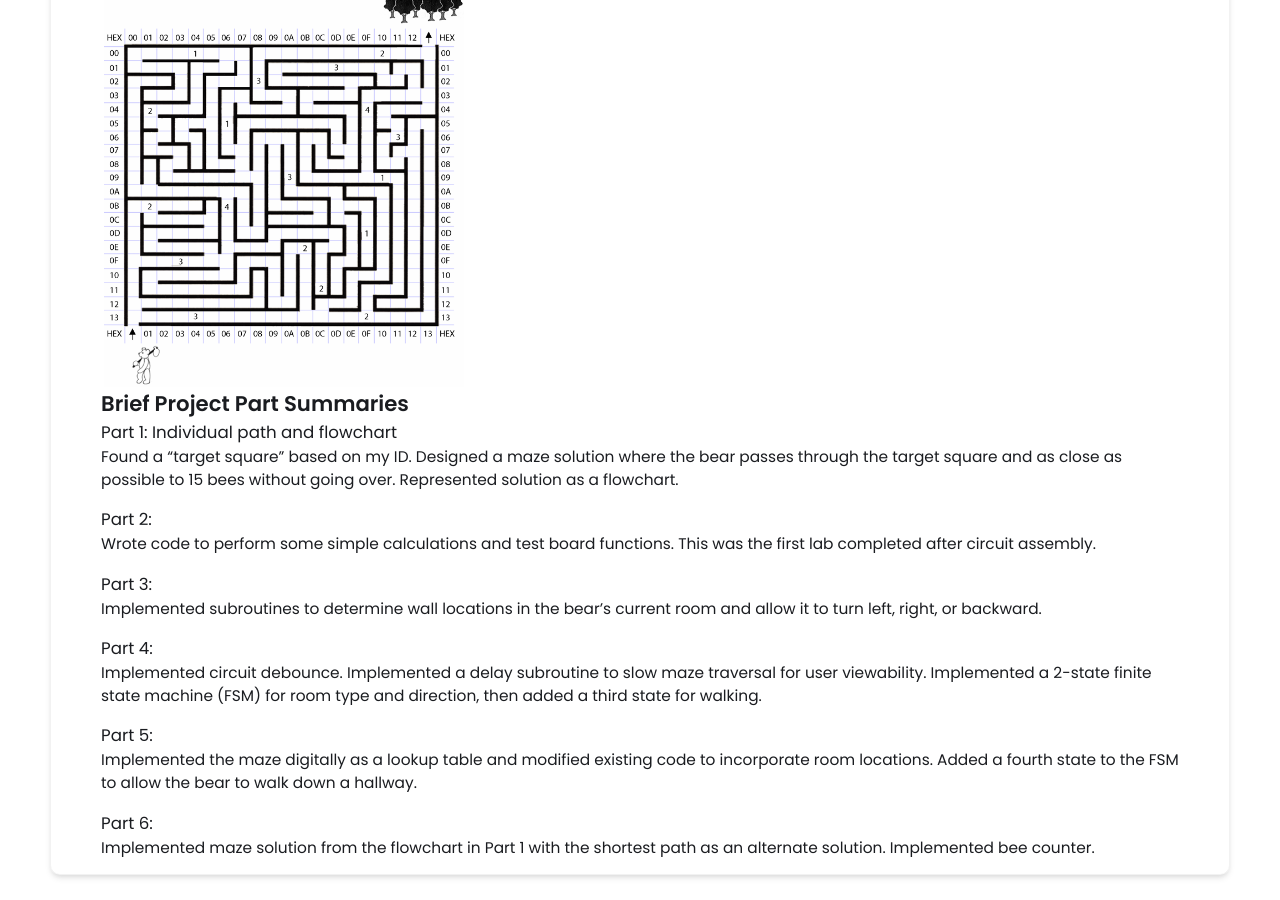
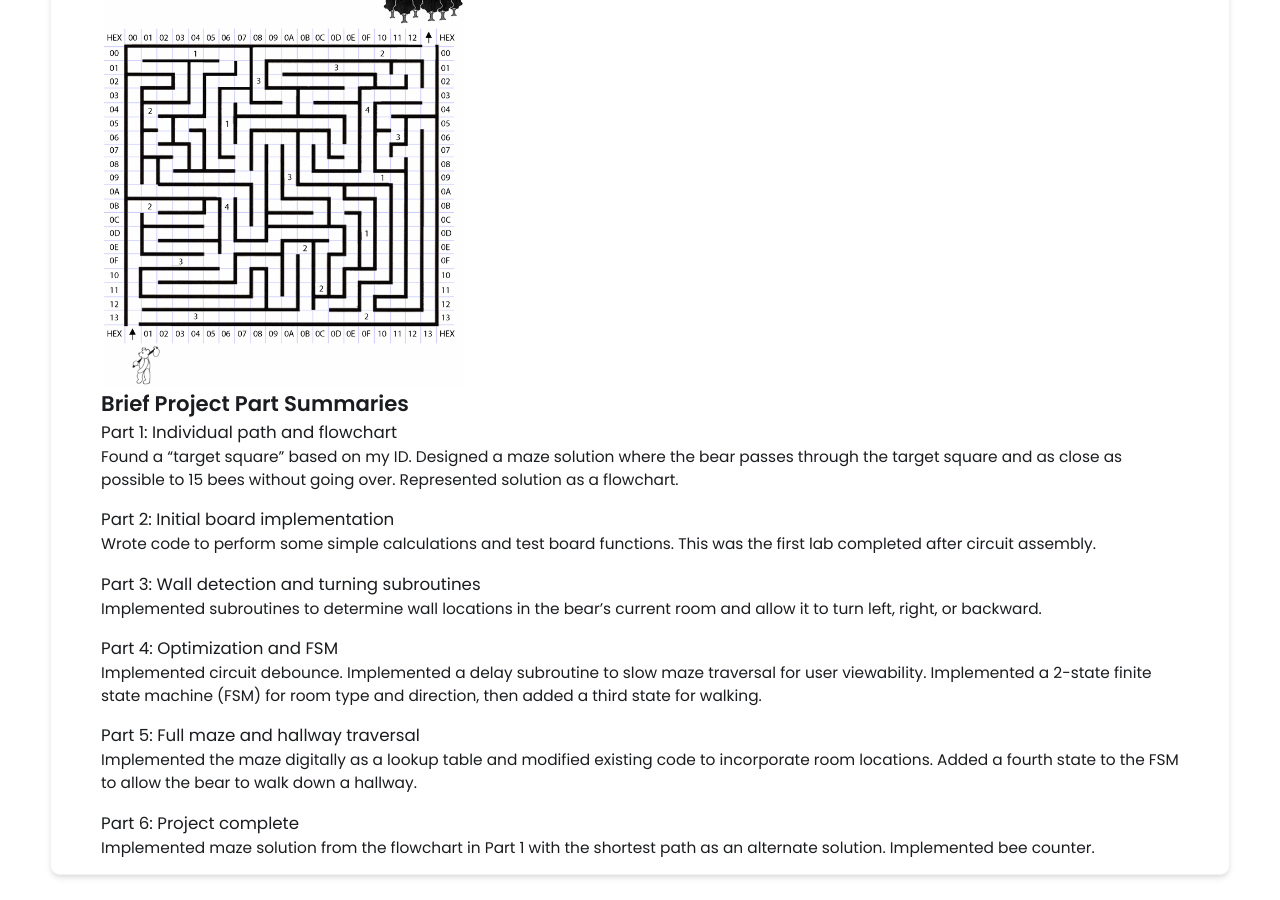
Before and after one commit to MattPieti/MattPieti.github.io, a Jekyll site: the page built from _projects/2maze/index.md, in a window 1280 px wide and 900 px high, scrolled down 2024 px. Built offline with Jekyll 4.4.1, drawn with Linux system fonts in a browser that asks for light colours.

Commit message:
Update index.md

```diff
--- a/_projects/2maze/index.md
+++ b/_projects/2maze/index.md
@@ -53,31 +53,31 @@ This project demonstrates my ability to implement and validate state-based contr
 Found a "target square" based on my ID. Designed a maze solution where the bear passes through the target square and as close as possible to 15 bees without going over. Represented solution as a flowchart.
 
 
-### Part 2:
+### Part 2: Initial board implementation
 
 
 Wrote code to perform some simple calculations and test board functions. This was the first lab completed after circuit assembly.
 
 
-### Part 3:
+### Part 3: Wall detection and turning subroutines
 
 
 Implemented subroutines to determine wall locations in the bear's current room and allow it to turn left, right, or backward.
 
 
-### Part 4:
+### Part 4: Optimization and FSM
 
 
 Implemented circuit debounce. Implemented a delay subroutine to slow maze traversal for user viewability. Implemented a 2-state finite state machine (FSM) for room type and direction, then added a third state for walking.
 
 
-### Part 5:
+### Part 5: Full maze and hallway traversal
 
 
 Implemented the maze digitally as a lookup table and modified existing code to incorporate room locations. Added a fourth state to the FSM to allow the bear to walk down a hallway.
 
 
-### Part 6:
+### Part 6: Project complete
 
 
 Implemented maze solution from the flowchart in Part 1 with the shortest path as an alternate solution. Implemented bee counter.
```
